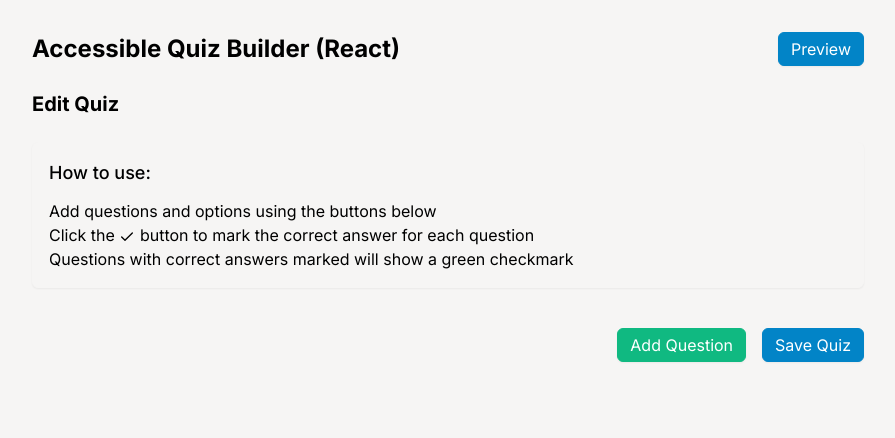
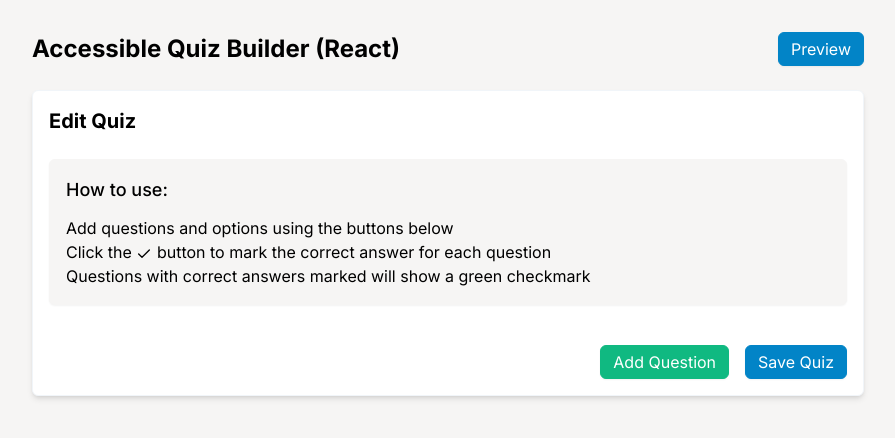
Before and after one commit to Kgaogel09/quiz-builder, a React (Vite) app: page / in a window 1280 px wide. Shown: the top 438 px of the page, without its empty margins (192-1087 px from the left). Built offline with nearby package versions, Linux system fonts and the light colour scheme.

Commit message:
refactor(import): correct Editor component import path for consistency

```diff
--- a/src/App.tsx
+++ b/src/App.tsx
@@ -1,8 +1,9 @@
 import React, { useState } from "react";
-import Editor from "./components/editor/editor";
+
 import Preview from "./components/preview/Preview";
 import Results from "./components/results/Results";
 import { useQuizStorage } from "./hooks/useQuizStorage";
+import Editor from "./components/editor/Editor";
 
 export default function App() {
   const [mode, setMode] = useState<"edit" | "preview" | "results">("edit");
@@ -42,7 +43,10 @@ export default function App() {
           </button>
         </div>
       </header>
-      <section aria-live="polite">
+      <section
+        aria-live="polite"
+        className="bg-white shadow-md border border-slate-100 rounded-md p-4"
+      >
         {mode === "edit" && (
           <Editor
             questions={questions}
```
